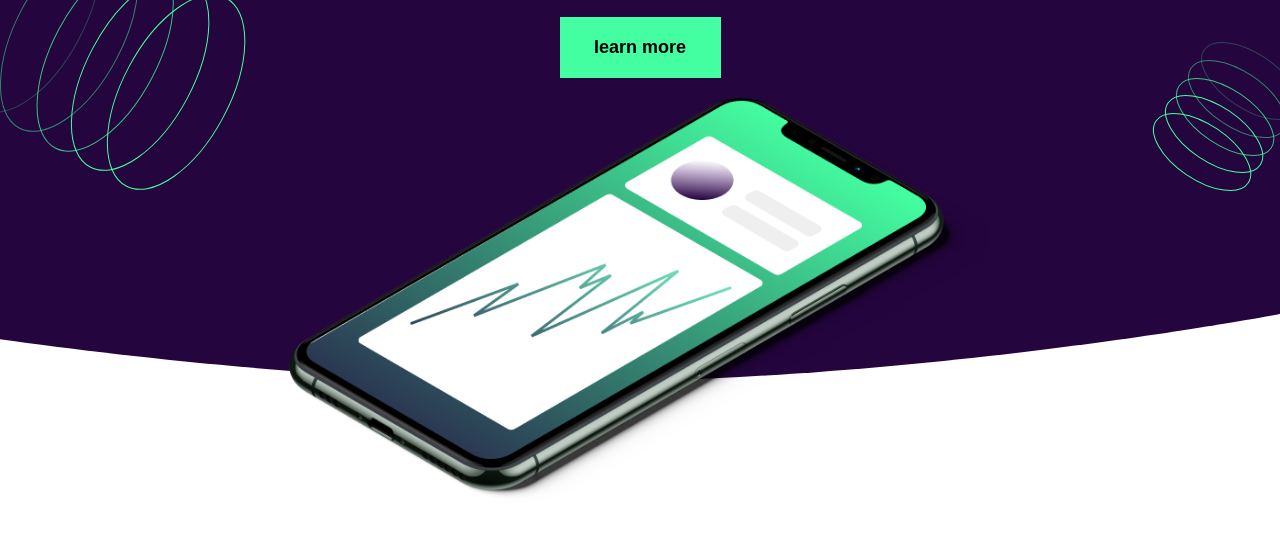
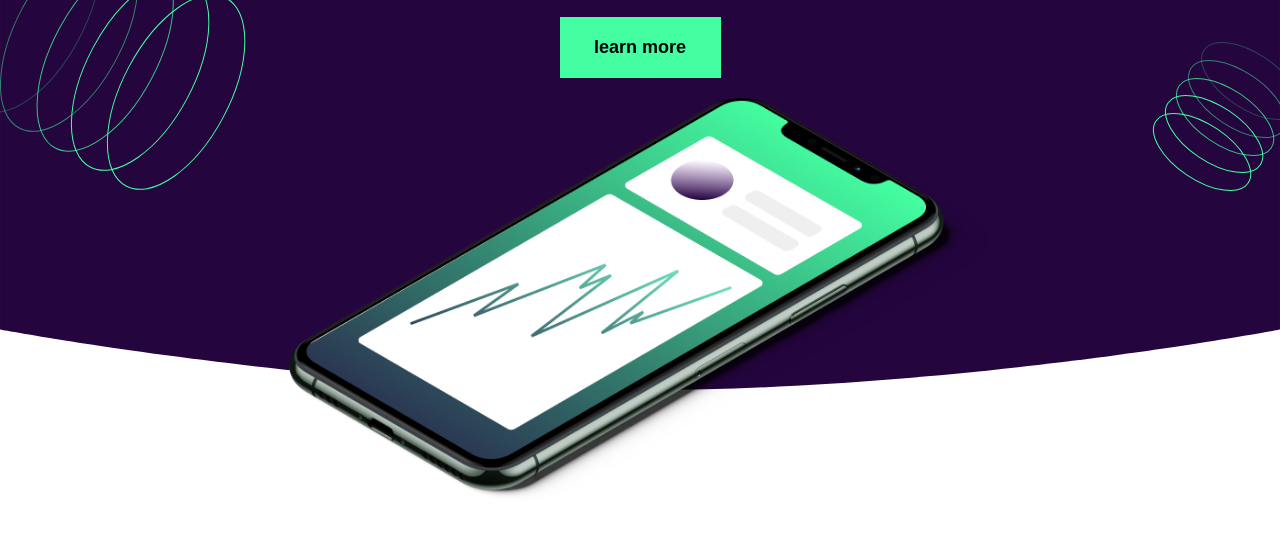
Before and after one commit to mehdibou96/jours5, a plain HTML site: page index.html in a window 1280 px wide. Shown: the part 251-800 px from the top of the page. Drawn offline with Linux system fonts and the light colour scheme.

Commit message:
fix images

```diff
--- a/style.css
+++ b/style.css
@@ -15,7 +15,8 @@
 
     background-image: url(assets/images/bg-pattern-1.svg),url(assets/images/bg-pattern-2.svg) ,url(assets/images/Rectangle.svg);
     background-repeat: no-repeat;
-    background-position:-7% 45%, 103% 60%, 100% 110%  ;
+    background-position:-7% 45%, 103% 60%,100% 110%;
+    background-size: auto,auto,100%;
 
 }
 
```
